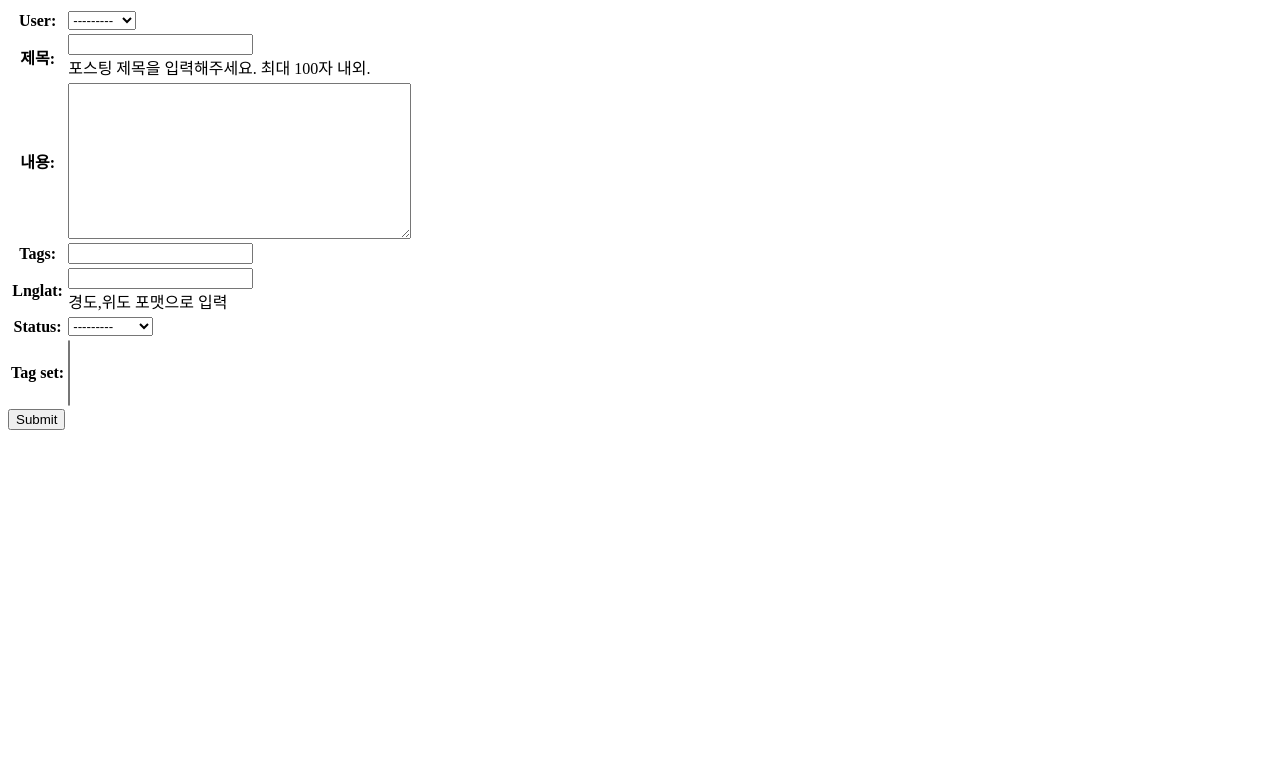
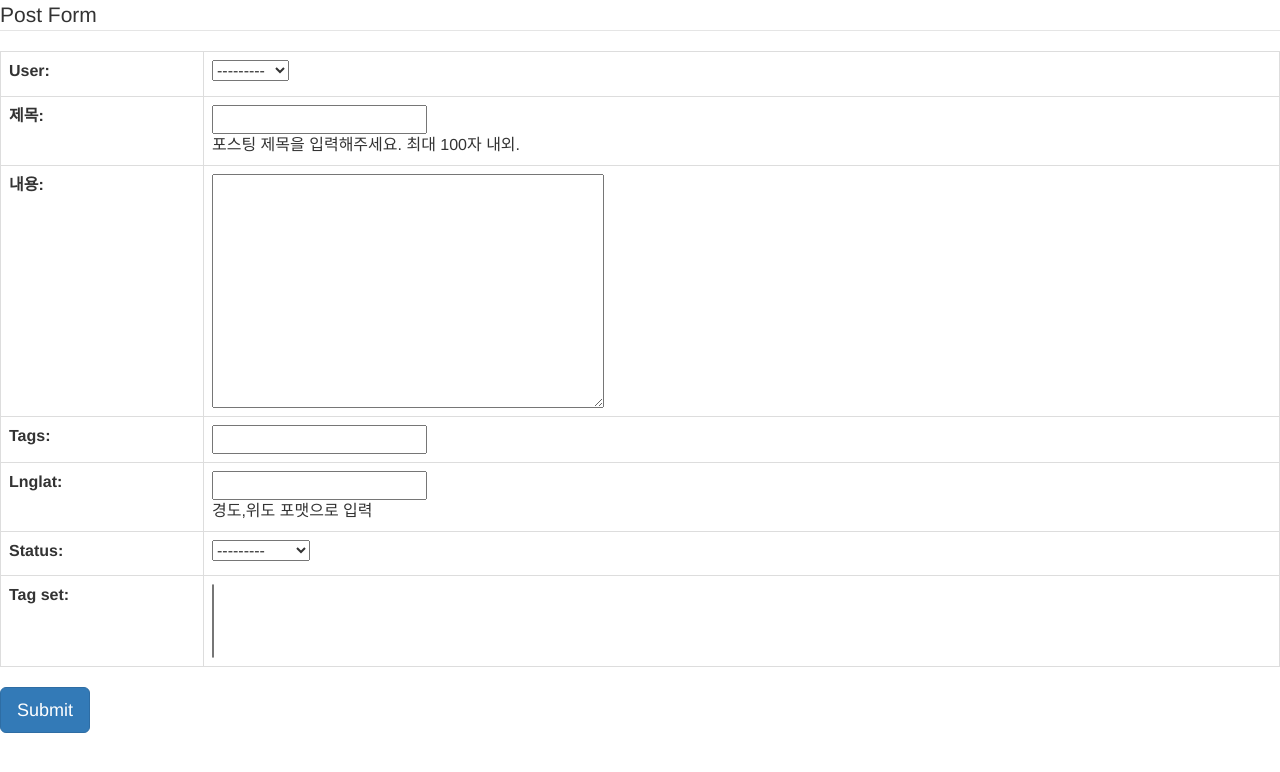
Before and after one commit to easyoffbang/django_projects, a Django app: template dojo/templates/dojo/post_form.html in a window 1280 px wide. Shown: the top 772 px of the page. Run offline with Django 3.2, Linux system fonts and the light colour scheme; the template is opened without the code that fills it: values that come from a table or form of the project are taken from there, others are empty; data comes from the database, SQL or seed files in the repository; some libraries are stand-ins or nearby versions.

Commit message:
dojo/post_form.html 템플릿에 bootstrap3 스타일 적용

```diff
--- a/dojo/templates/dojo/post_form.html
+++ b/dojo/templates/dojo/post_form.html
@@ -1,10 +1,13 @@
+<link rel="stylesheet" href="//maxcdn.bootstrapcdn.com/bootstrap/3.3.7/css/bootstrap.min.css" />
 
-<form action="" method="post">
-    {% csrf_token %}
-    <table>
+
+<form method="post" action="">
+<legend>Post Form</legend>
+{% csrf_token %}
+    <table class="table table-bordered table-hover">
         {{ form.as_table }}
     </table>
-    <input type="submit" />
+<input type="submit" class="btn btn-primary btn-lg" />
 </form>
 
 <script>
```
